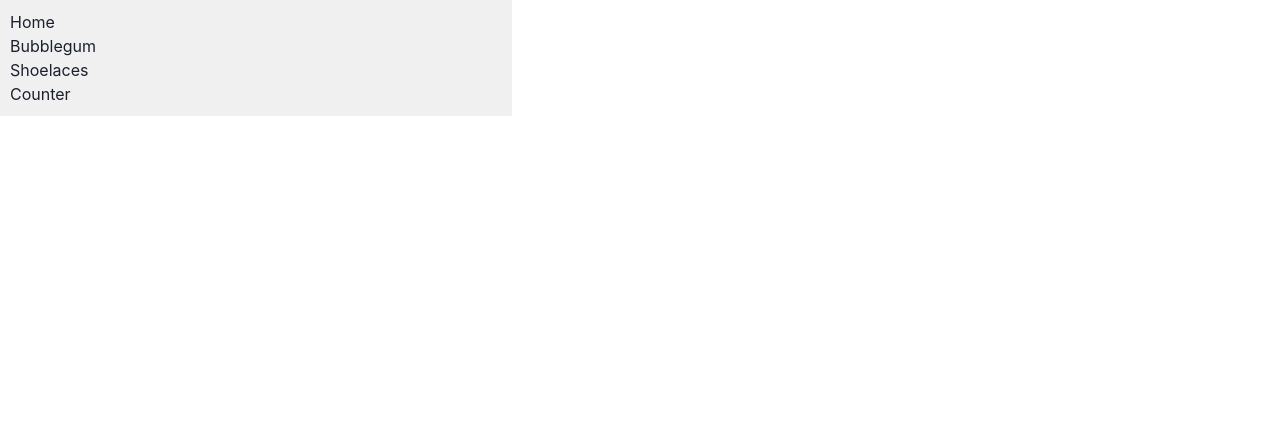
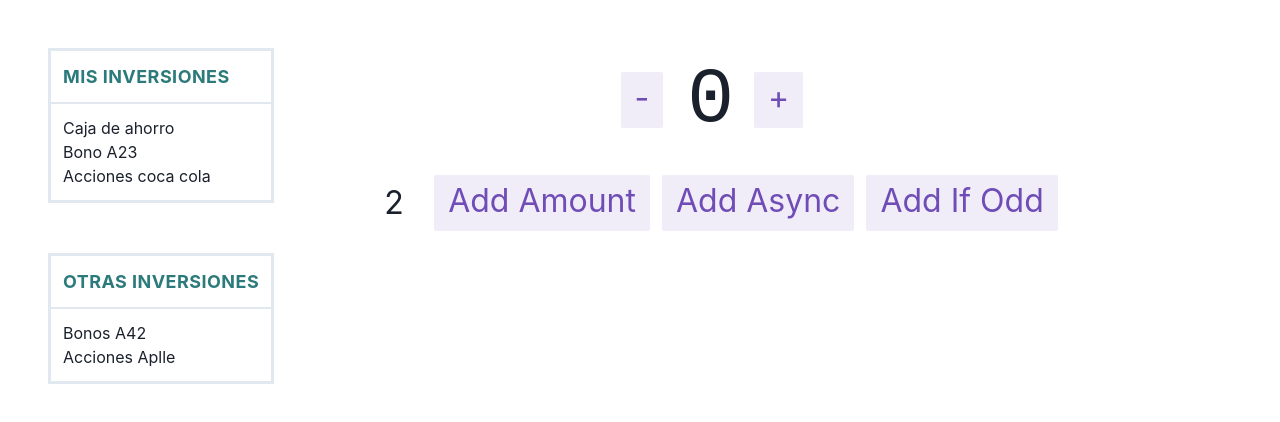
Before and after one commit to leandro-c/showmemymoney, a React (Create React App) app: page /accionescocacola in a window 1280 px wide. Shown: the top 422 px of the page. Built offline with nearby package versions, Linux system fonts and the light colour scheme.

Commit message:
basic layout according to the requirements document, This will be modified when the backend is implemented. pie chart library installation

```diff
--- a/package.json
+++ b/package.json
@@ -13,6 +13,7 @@
     "framer-motion": "^4.1.17",
     "react": "^17.0.2",
     "react-dom": "^17.0.2",
+    "react-google-charts": "^3.0.15",
     "react-redux": "^7.2.5",
     "react-router-dom": "^5.3.0",
     "react-scripts": "4.0.3"
--- a/src/App.js
+++ b/src/App.js
@@ -6,8 +6,8 @@ import {
 	Link
 } from "react-router-dom";
 import { Counter } from './features/counter/Counter';
-import { ChakraProvider } from "@chakra-ui/react";
-
+import { ChakraProvider, Box, List, ListItem, Text, Stack } from "@chakra-ui/react";
+import CakeChart from './components/CakeChart'
 // Each logical "route" has two components, one for
 // the sidebar and one for the main area. We want to
 // render both of them in different places when the
@@ -21,23 +21,23 @@ const routes = [
 	{
 		path: "/",
 		exact: true,
-		sidebar: () => <div>home!</div>,
-		main: () => <h2>Home</h2>
+		sidebar: () => null,
+		main: () => <CakeChart/>
 	},
 	{
-		path: "/bubblegum",
-		sidebar: () => <div>bubblegum!</div>,
-		main: () => <h2>Bubblegum</h2>
+		path: "/cajadeahorro",
+		sidebar: () => null,
+		main: () => <h2>Caja de ahorro</h2>
 	},
 	{
-		path: "/shoelaces",
-		sidebar: () => <div>shoelaces!</div>,
-		main: () => <h2>Shoelaces</h2>
+		path: "/bonoa23",
+		sidebar: () => null,
+		main: () => <h2>Bono A23</h2>
 	},
 	{
-		path: "/counter",
-		sidebar: () => <div>counter!</div>,
-		main: () => <Counter/>
+		path: "/accionescocacola",
+		sidebar: () => null,
+		main: () => <Counter />
 	}
 ];
 
@@ -45,28 +45,60 @@ export default function App() {
 	return (
 		<ChakraProvider>
 			<Router>
-				<div style={{ display: "flex" }}>
-					<div
-						style={{
-							padding: "10px",
-							width: "40%",
-							background: "#f0f0f0"
-						}}
-					>
-						<ul style={{ listStyleType: "none", padding: 0 }}>
-							<li>
-								<Link to="/">Home</Link>
-							</li>
-							<li>
-								<Link to="/bubblegum">Bubblegum</Link>
-							</li>
-							<li>
-								<Link to="/shoelaces">Shoelaces</Link>
-							</li>
-							<li>
-								<Link to="/counter">Counter</Link>
-							</li>
-						</ul>
+				<Box d="flex">
+					<Box p="10"margin={2}>
+						<Box borderWidth="3px">
+							<Box>
+								<Text
+									fontWeight="bold"
+									textTransform="uppercase"
+									fontSize="lg"
+									letterSpacing="wide"
+									color="teal.600"
+									p="3"
+								>
+									Mis Inversiones
+								</Text>
+								<Box borderWidth="1px" />
+							</Box>
+							<List p="3" listStyleType="none">
+								<ListItem>
+									<Link to="/"></Link>
+								</ListItem>
+								<ListItem>
+									<Link to="/cajadeahorro">Caja de ahorro</Link>
+								</ListItem>
+								<ListItem>
+									<Link to="/bonoa23">Bono A23</Link>
+								</ListItem>
+								<ListItem>
+									<Link to="/accionescocacola">Acciones coca cola</Link>
+								</ListItem>
+							</List>
+						</Box>
+						<Box mt="50px" borderWidth="3px">
+							<Box>
+								<Text
+									fontWeight="bold"
+									textTransform="uppercase"
+									fontSize="lg"
+									letterSpacing="wide"
+									color="teal.600"
+									p="3"
+								>
+									Otras Inversiones
+								</Text>
+								<Box borderWidth="1px" />
+							</Box>
+							<List p="3" listStyleType="none">
+								<ListItem>
+									<Link to="/bonosa42">Bonos A42</Link>
+								</ListItem>
+								<ListItem>
+									<Link to="/accionesapple">Acciones Aplle</Link>
+								</ListItem>
+							</List>
+						</Box>
 
 						<Switch>
 							{routes.map((route, index) => (
@@ -85,9 +117,9 @@ export default function App() {
 								/>
 							))}
 						</Switch>
-					</div>
+					</Box>
 
-					<div style={{ flex: 1, padding: "10px" }}>
+					<Box d="flex" p="10">
 						<Switch>
 							{routes.map((route, index) => (
 								// Render more <Route>s with the same paths as
@@ -100,8 +132,8 @@ export default function App() {
 								/>
 							))}
 						</Switch>
-					</div>
-				</div>
+					</Box>
+				</Box>
 			</Router>
 		</ChakraProvider>
 	);
--- /dev/null
+++ b/src/components/CakeChart.js
@@ -0,0 +1,28 @@
+import React from 'react';
+import {Chart} from 'react-google-charts'
+const CakeChart = () => {
+    return (
+        <div>
+            <Chart
+                width={'500px'}
+                height={'300px'}
+                chartType="PieChart"
+                loader={<div>Loading Chart</div>}
+                data={[
+                    ['Task', 'Hours per Day'],
+                    ['Work', 11],
+                    ['Eat', 2],
+                    ['Commute', 2],
+                    ['Watch TV', 2],
+                    ['Sleep', 7],
+                ]}
+                options={{
+                    title: 'Valor total de la cartera',
+                }}
+                rootProps={{ 'data-testid': '1' }}
+            />
+        </div>
+    );
+}
+
+export default CakeChart;
```
Also changed, not shown: src/components/MyInvestments.js (added, +11 -0 lines), 1 other file (tests, documents, lock files or other folders).
